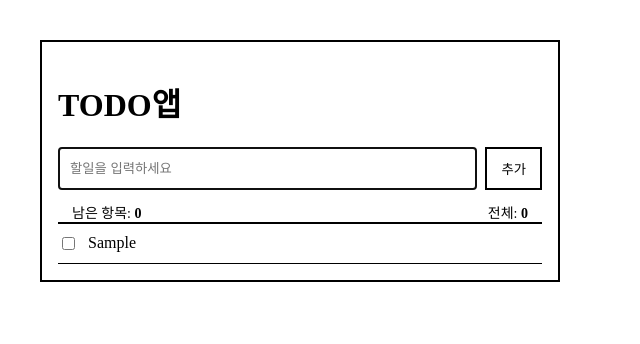
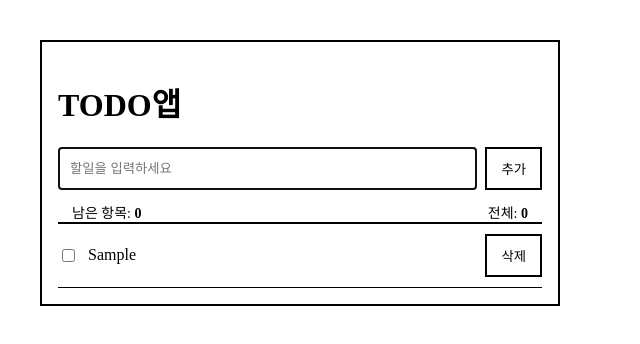
Before and after one commit to leeseojin-dev/KDT, a plain HTML site: page 6_JavaScript/21_TODO앱.html in a window 1280 px wide. Both pictures are taken after typing "Sample" into the empty fields and a click on the button "추가". Shown: the whole page, without its empty margins (0-640 px from the left). Drawn offline with Linux system fonts and the light colour scheme; a web font is replaced by a local one.

Commit message:
6월23일수업

```diff
--- a/6_JavaScript/css/style.css
+++ b/6_JavaScript/css/style.css
@@ -73,7 +73,6 @@ ul {
 li {
     display: flex;
     align-items: center;
-    justify-content: space-between;
     gap: 10px;
     padding: 10px 0;
     border-bottom: 1px solid #000;
@@ -81,15 +80,22 @@ li {
 
 .left {
     display: flex;
+    justify-content: space-between;
     align-items: center;
     gap: 10px;
     flex: 1;
+    min-width: 0;
 }
 
 .todo-text {
     overflow: hidden;               /* 칸에 글자가 다 들어오지 않으면 가려줘 */
     text-overflow: ellipsis;        /* 칸에 글자가 다 들어오지 않으면 가려주고 ...으로 표시 */
     white-space: nowrap;            /* 칸에 글자가 다 들어오지 않아도 줄바꿈 없이 가로로 쭉 작성 */
+    flex: 1;
+}
+
+.delete-btn {
+    white-space: nowrap;
 }
 
 .done .todo-text {
--- a/6_JavaScript/js/todo.js
+++ b/6_JavaScript/js/todo.js
@@ -25,16 +25,31 @@ function render() {
             render()
         })
 
-
         const text = document.createElement("span")     // <span></span>
         text.className = "todo-text"        // <span class="todo-text"></span>
         text.textContent = todo.text        // <span class="todo-text">아침식사</span>
 
+        const delBtn = document.createElement("button")
+        delBtn.className = "delete-btn"
+        delBtn.type = "button"
+        delBtn.textContent = "삭제"
+        delBtn.addEventListener("click", () => {
+            todos.splice(index, 1)      // splice(): 자기 인덱스부터 1개만 지워줘
+            render()
+        })
+
         left.appendChild(checkbox)
         left.appendChild(text)
+        left.appendChild(delBtn)
+
         li.appendChild(left)
         todoList.appendChild(li)
     })
+    updateCounts()
+}
+
+function updateCounts() {
+
 }
 
 function addTodo() {
```
